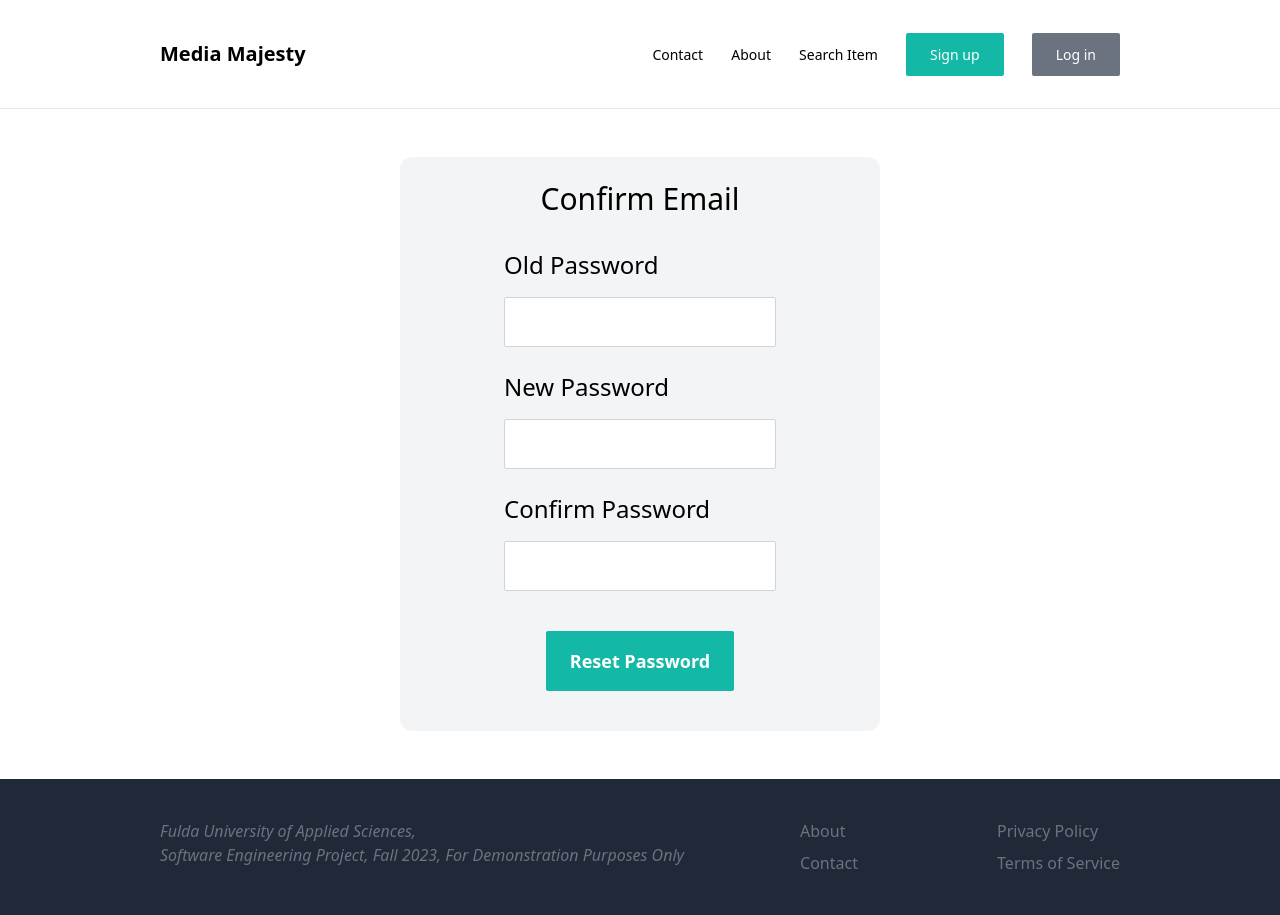
After one commit to Hochschule-Fulda-AI/media-majesty, a Django app: page /confirm-email/1/ in a window 1280 px wide. The commit adds this page. Run offline with Django 4.2, Linux system fonts and the light colour scheme; some libraries are stand-ins or nearby versions.

Commit message:
Initial comment

```diff
--- /dev/null
+++ b/mediamajesty/core/templates/core/confirm_email.html
@@ -0,0 +1,46 @@
+<!-- Save this as confirm_email.html -->
+{% extends 'core/base.html' %}
+
+{% block title %}Confirm Email{% endblock %}
+
+{% block content %}
+<div class="w-1/2 my-6 p-6 mx-auto bg-gray-100 rounded-xl">
+    <h1 class="mb-8 text-3xl text-center">Confirm Email</h1>
+
+    <form method="post" class="px-20 text-2xl" action="{% url 'core:confirm_email' email=email %}">
+        {% csrf_token %}
+
+        <div class="mb-4">
+            <label for="old_password" class="inline-block mb-2">Old Password</label><br>
+            <input type="password" name="old_password" required
+                class="w-full p-2 my-2 border border-gray-300 rounded-sm">
+        </div>
+
+        <div class="mb-4">
+            <label for="new_password" class="inline-block mb-2">New Password</label><br>
+            <input type="password" name="new_password" required
+                class="w-full p-2 my-2 border border-gray-300 rounded-sm">
+        </div>
+
+        <div class="mb-4">
+            <label for="confirm_password" class="inline-block mb-2">Confirm Password</label><br>
+            <input type="password" name="confirm_password" required
+                class="w-full p-2 my-2 border border-gray-300 rounded-sm">
+        </div>
+
+        <p class="text-center">
+            <button type="submit"
+                class="py-4 px-6 my-4 text-lg font-semibold bg-teal-500 hover:bg-teal-700 rounded-sm text-white">Reset
+                Password</button>
+        </p>
+    </form>
+
+    {% if messages %}
+        <ul class="messages mt-4">
+            {% for message in messages %}
+                <li{% if message.tags %} class="{{ message.tags }}"{% endif %}>{{ message }}</li>
+            {% endfor %}
+        </ul>
+    {% endif %}
+</div>
+{% endblock %}
--- a/mediamajesty/core/templates/core/login.html
+++ b/mediamajesty/core/templates/core/login.html
@@ -31,6 +31,9 @@
                 class="py-4 px-6 my-4 text-lg font-semibold bg-teal-500 hover:bg-teal-700 rounded-sm text-white">Log
                 In</button>
         </p>
+        <p class="text-center mt-4">
+            <a href="{% url 'core:forgot_password' %}" class="text-gray-500 hover:text-gray-700">Forgot Password?</a>
+        </p>
     </form>
 </div>
 {% endblock %}
--- a/mediamajesty/core/urls.py
+++ b/mediamajesty/core/urls.py
@@ -3,6 +3,8 @@ from django.urls import path
 
 from . import views
 from .forms import LoginForm
+from django.urls import path
+
 
 app_name = "core"
 
@@ -19,4 +21,7 @@ urlpatterns = [
         name="login",
     ),
     path("logout/", views.logout, name="logout"),
+    path("forgot-password/", views.forgot_password, name="forgot_password"),
+    path("confirm-email/<str:email>/", views.confirm_email, name="confirm_email"),
+
 ]
--- a/mediamajesty/core/views.py
+++ b/mediamajesty/core/views.py
@@ -40,3 +40,19 @@ def signup(request):
 def logout(request):
     auth_logout(request)
     return redirect("/")
+
+
+def forgot_password(request):
+    if request.method == "POST":
+        email = request.POST.get('email')
+        return redirect('core:confirm_email', email=email)
+    return render(request, "core/forgot_password.html")
+
+def confirm_email(request, email):
+    if request.method == "POST":
+        old_password = request.POST.get('old_password')
+        new_password = request.POST.get('new_password')
+        confirm_password = request.POST.get('confirm_password')
+        return redirect('core:login')
+
+    return render(request, "core/confirm_email.html", {'email': email})
```
Also changed, not shown: mediamajesty/core/templates/core/forgot_password.html (added, +26 -0 lines).
